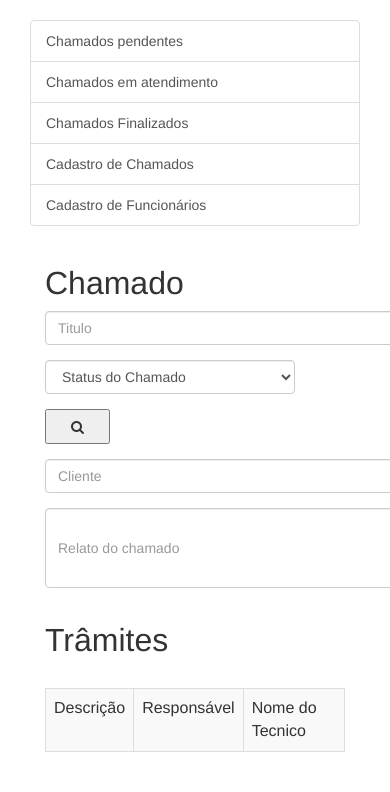
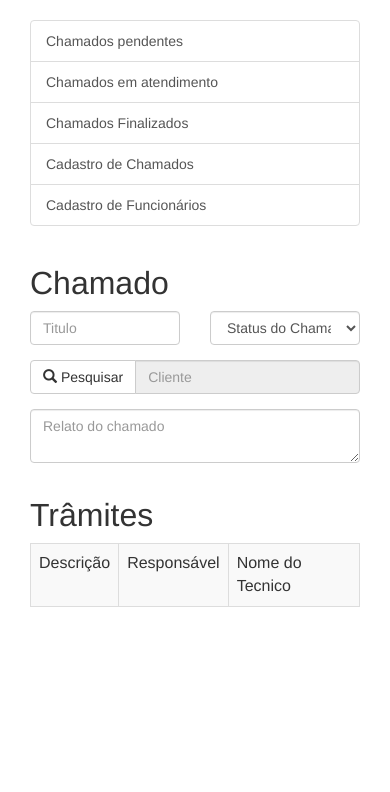
Before and after one commit to Callcenter-TADS-IFMT/callcenter, a PHP site: page /chamado.php in a window 390 px wide; the page is wider, and only the part inside the window is pictured. Shown: the part 52-844 px from the top of that part. Run offline with PHP 8.4, Linux system fonts and the light colour scheme; some libraries are stand-ins or nearby versions.

Commit message:
Melhorando cadastro de Chamados

```diff
--- a/chamado.php
+++ b/chamado.php
@@ -5,115 +5,103 @@
         <?php include_once('sidebar.php'); ?>
     </div>
 
-    <div class="col-md-9 col-xs-12 col-lg-3">
+    <div class="col-md-9 col-xs-12 col-lg-9">
 
-        <div class="container">
 
-            <h1 style="font-size: 32">Chamado</h1>
 
-            <form class="form-inline">
+            <h1 style="font-size: 32px">Chamado</h1>
+
+            <form >
 
                 <div class="row">
-                    <div class="col-md-6" style="margin-bottom: 10px">
-                        <div class="form-group">
-                            <input type="text" style="width: 618px" class="form-control" id="tit" placeholder="Titulo">
+
+                        <div class="form-group col-md-6 col-xs-6">
+                            <input type="text" class="form-control" id="tit" placeholder="Titulo">
                         </div>
-                    </div>
-                    <div class="col-md-6" style="text-align: right;margin-bottom: 10px">
-                        <div class="form-group">
-                            <select style="width: 250px" class="form-control" name="status" id="status">
+
+                        <div class="form-group col-md-6 col-xs-6">
+                            <select class="form-control" name="status" id="status">
                                 <option value="Z" selected="selected">Status do Chamado</option>
                                 <option value="E">Em andamento</option>
                                 <option value="F">Fechado</option>
                             </select>
                         </div>
-                    </div>
+
                 </div>
 
                 <div class="row">
-                    <div class="col-md-1" style="margin-bottom: 10px">
-                        <div class="form-group">
-                            <button type="button" class="fa fa-search" style="width: 65px;height: 35px" data-toggle="modal" data-target="#myModal"/>
-
-                        </div>
-
-                        <!-- Modal -->
-                        <div class="modal fade" id="myModal" tabindex="-1" role="dialog" aria-labelledby="myModalLabel">
-                            <div class="modal-dialog" role="document">
-                                <div class="modal-content">
-                                    <div class="modal-header">
-                                        <button type="button" class="close" data-dismiss="modal" aria-label="Close"><span aria-hidden="true">&times;</span></button>
-                                        <h4 class="modal-title" id="myModalLabel">Selecione um Cliente</h4>
-                                    </div>
-                                    <div class="modal-body">
-                                        <select class="form-control" id="cliente" onchange="teste()">
-                                            <option value="volvo">Volvo</option>
-                                            <option value="saab">Saab</option>
-                                            <option value="mercedes">Mercedes</option>
-                                            <option value="audi">Audi</option>
-                                        </select>
-                                    </div>
-                                    <div class="modal-footer">
-                                        <button id="botaoFechar" type="button" class="btn btn-default" data-dismiss="modal">Fechar</button>
-                                    </div>
-                                </div>
-                            </div>
-                        </div>
-
-                        <script>
-                            function teste() {
-                                var nomeCliente = ($('#cliente').val());
-                                alert(nomeCliente);
-                            }
-                        </script>
+                    <div class="form-group col-md-12 col-xs-12">
+                        <div class="input-group col-md-12 col-xs-12 col-lg-12">
+                              <span class="input-group-btn">
+                                <button class="btn btn-default" data-toggle="modal" data-target="#myModal" type="button">
+                                    <span class="glyphicon glyphicon-search" aria-hidden="true"></span>  Pesquisar
+                                </button>
+                              </span>
+                            <input type="text" class="form-control" disabled id="cli" placeholder="Cliente">
+                        </div><!-- /input-group -->
+                    </div>
 
 
-
-
-
-
-
-
-
-                    </div>
-                    <div class="col-md-11" style="text-align: left;margin-bottom: 10px">
-                        <div class="form-group">
-                            <input type="text" style="width: 520px" class="form-control" id="cli" placeholder="Cliente">
-                        </div>
-                    </div>
                 </div>
 
                 <div class="row">
                     <div class="col-md-12" style="margin-bottom: 10px">
                         <div class="form-group">
-                            <input type="text" style="width: 618px;height: 80px" class="form-control" id="rlt" placeholder="Relato do chamado">
+                            <textarea class="form-control" placeholder="Relato do chamado"></textarea>
                         </div>
                     </div>
                 </div>
 
             </form>
 
-            <h1 style="font-size: 32">Trâmites</h1>
+            <h1 style="font-size: 32px">Trâmites</h1>
 
 
 
             <div class="principal">
-                <form class="form-inline">
-
 
 
                     <table class="table table-striped table-bordered" >
-                        </br>
+
                         <tr>
                             <td>Descrição</td>
                             <td>Responsável</td>
                             <td>Nome do Tecnico</td>
                         </tr>
                     </table>
-                </form>
+
             </div>
 
+    </div>
+</div>
+
+    <!-- Modal -->
+    <div class="modal fade" id="myModal" tabindex="-1" role="dialog" aria-labelledby="myModalLabel">
+        <div class="modal-dialog" role="document">
+            <div class="modal-content">
+                <div class="modal-header">
+                    <button type="button" class="close" data-dismiss="modal" aria-label="Close"><span aria-hidden="true">&times;</span></button>
+                    <h4 class="modal-title" id="myModalLabel">Selecione um Cliente</h4>
+                </div>
+                <div class="modal-body">
+                    <select class="form-control" id="cliente" onchange="teste()">
+                        <option value="volvo">Volvo</option>
+                        <option value="saab">Saab</option>
+                        <option value="mercedes">Mercedes</option>
+                        <option value="audi">Audi</option>
+                    </select>
+                </div>
+                <div class="modal-footer">
+                    <button id="botaoFechar" type="button" class="btn btn-default" data-dismiss="modal">Fechar</button>
+                </div>
+            </div>
         </div>
     </div>
-</div>
+
+    <script>
+        function teste() {
+            var nomeCliente = ($('#cliente').val());
+            alert(nomeCliente);
+        }
+    </script>
 <?php include_once('rodape.php'); ?>
```
